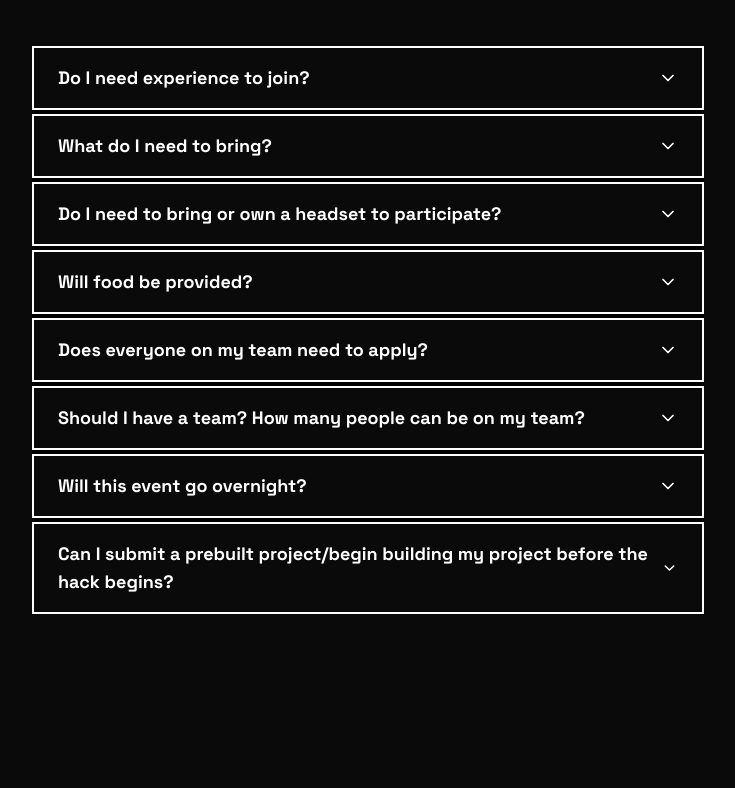
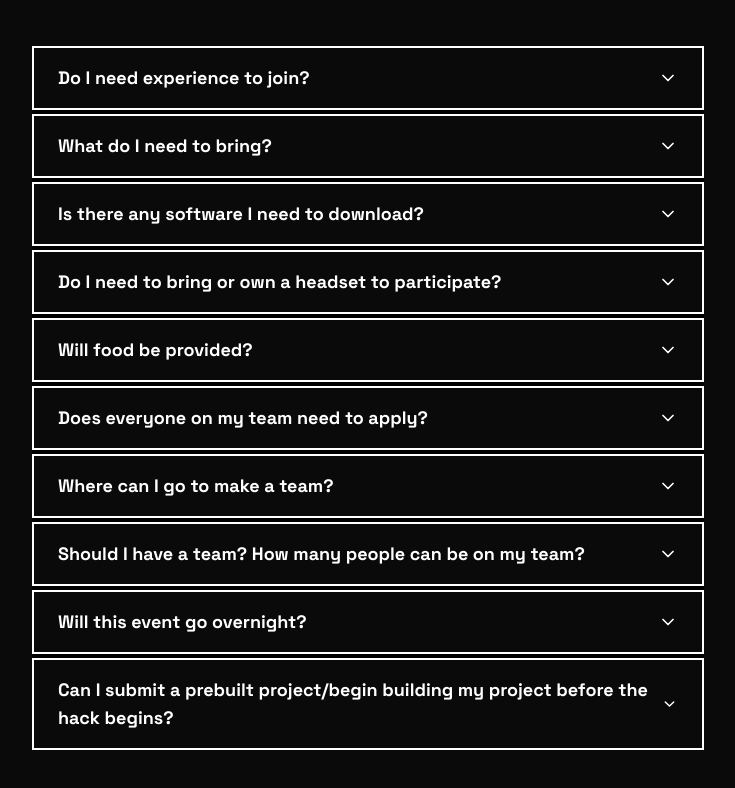
Before and after one commit to TritonXR/hackxr2025, a Next.js app: page / in a window 1280 px wide. Shown: the part 2654-3442 px from the top of the page, without its empty margins (272-1007 px from the left). Built offline with nearby package versions, Linux system fonts and the light colour scheme; no server answers.

Commit message:
added faq entries

```diff
--- a/app/sections/FAQ/index.tsx
+++ b/app/sections/FAQ/index.tsx
@@ -4,11 +4,15 @@ import FAQItem from './components/FAQItem';
 const FAQData = [
     {
         question: 'Do I need experience to join?',
-        answer: 'No experience is needed! We will be hosting workshops prior to the event to help prep students for the Hackathon.',
+        answer: 'No experience needed! We\'ll be hosting workshops before and during the event to help prepare students for the Hackathon.',
     },
     {
         question: 'What do I need to bring?',
-        answer: 'Please bring your laptop, headset (if you have your own), and chargers.',
+        answer: 'Please bring your laptop that can run Unity and VRChat SDK, headset (if you have your own), and chargers. We also recommend bring power strip if you have one.',
+    },
+    {
+        question: 'Is there any software I need to download?',
+        answer: 'Please download Unity 2022.3.22f1 (has to be this version!) and VRChat Creator Companion (VRCCC) before the hackathon!',
     },
     {
         question: 'Do I need to bring or own a headset to participate?',
@@ -21,6 +25,10 @@ const FAQData = [
     {
         question: 'Does everyone on my team need to apply?',
         answer: 'Yes, admittances are tied to the individual, not the group.',
+    },
+    {
+        question: 'Where can I go to make a team?',
+        answer: 'You can find teammates or join an existing team on the Triton XR discord server! A forum will be created to help students form teams before the hackathon.',
     },
     {
         question: 'Should I have a team? How many people can be on my team?',
```
